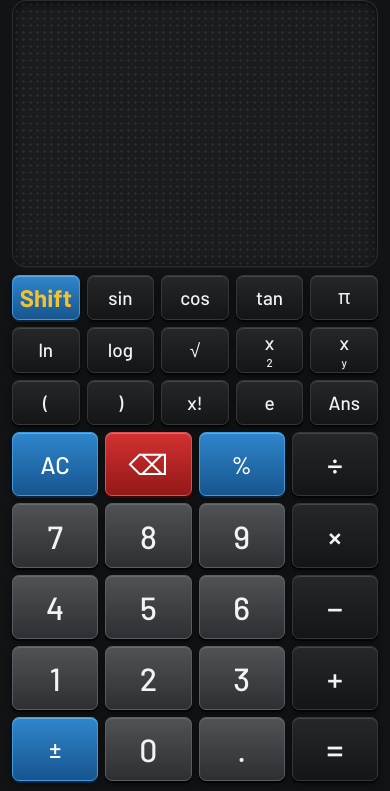
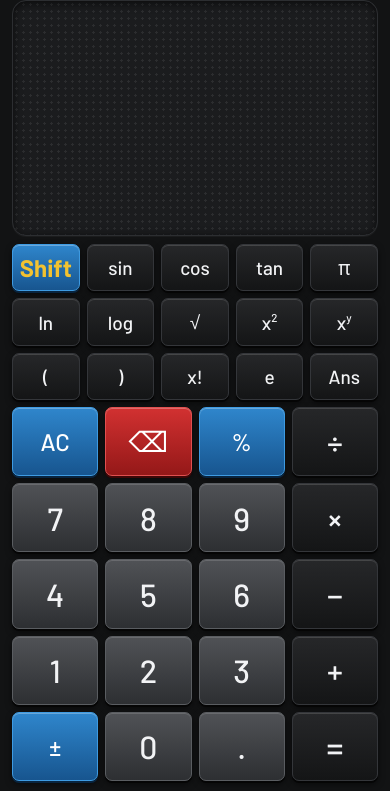
Before and after one commit to jbexten89/Calculator, a plain HTML site: page index.html in a window 390 px wide. Shown: the part 53-844 px from the top of the page. Drawn offline with Linux system fonts and the light colour scheme.

Commit message:
Fill full screen on iPhone; fix x² and xʸ key labels
Co-Authored-By: Claude Opus 5.5 <noreply@anthropic.com>
Claude-Session: https://claude.ai/code/session_01PbtQHDdt6S2qLwFLA4qyLN

```diff
--- a/index.html
+++ b/index.html
@@ -10,7 +10,7 @@
 <meta name="theme-color" content="#121314">
 <link rel="apple-touch-icon" href="apple-touch-icon.png">
 <link rel="icon" type="image/png" href="icon-512.png">
-<style>:root{padding-top:env(safe-area-inset-top,0px);padding-bottom:env(safe-area-inset-bottom,0px);height:100%;box-sizing:border-box}html{background:#121314}body{font:14px system-ui,sans-serif}[hidden]{display:none!important}</style>
+<style>html{background:#121314}body{font:14px system-ui,sans-serif}[hidden]{display:none!important}</style>
 <title>Pocket Calc</title>
 <link rel="preconnect" href="https://fonts.googleapis.com">
 <link rel="preconnect" href="https://fonts.gstatic.com" crossorigin>
@@ -50,7 +50,10 @@ body {
   font-family: var(--font);
   padding-left: max(12px, env(safe-area-inset-left, 0px));
   padding-right: max(12px, env(safe-area-inset-right, 0px));
-  padding-block: 10px;
+  position: fixed;
+  inset: 0;
+  padding-top: calc(env(safe-area-inset-top, 0px) + 10px);
+  padding-bottom: calc(env(safe-area-inset-bottom, 0px) + 10px);
   display: flex;
   justify-content: center;
   -webkit-tap-highlight-color: transparent;
@@ -64,7 +67,6 @@ body {
   width: 100%;
   max-width: 460px;
   height: 100%;
-  min-height: 560px;
   display: flex;
   flex-direction: column;
   gap: 8px;
@@ -129,7 +131,7 @@ header { display: flex; align-items: center; gap: 8px; }
 .std { display: grid; grid-template-columns: repeat(4, 1fr); gap: 7px; }
 .k {
   --hi: var(--black-hi); --lo: var(--black-lo); --edge: #34363A;
-  height: clamp(50px, 7.6vh, 72px); border-radius: 7px;
+  height: clamp(50px, 8.2vh, 80px); border-radius: 7px;
   border: 1px solid var(--edge);
   background: linear-gradient(var(--hi), var(--lo));
   box-shadow: inset 0 1px 0 rgba(255,255,255,.14), 0 2px 0 #050505, 0 3px 6px rgba(0,0,0,.55);
@@ -137,7 +139,7 @@ header { display: flex; align-items: center; gap: 8px; }
   cursor: pointer; display: grid; place-items: center;
   transition: transform .06s ease, filter .12s ease, box-shadow .06s ease;
 }
-.sci .k { height: clamp(38px, 5.4vh, 50px); font-size: 19px; }
+.sci .k { height: clamp(38px, 5.6vh, 54px); font-size: 19px; }
 .k:active { transform: translateY(2px); box-shadow: inset 0 1px 0 rgba(255,255,255,.1), 0 0 0 #050505, 0 1px 2px rgba(0,0,0,.5); filter: brightness(1.15); }
 .k.grey { --hi: var(--grey-hi); --lo: var(--grey-lo); --edge: #5A5D61; font-size: 32px; }
 .k.blue { --hi: var(--blue-hi); --lo: var(--blue-lo); --edge: var(--blue-edge); color: #fff; font-size: 24px; box-shadow: inset 0 1px 0 rgba(255,255,255,.28), 0 2px 0 #08243F, 0 3px 6px rgba(0,0,0,.55); }
@@ -146,7 +148,8 @@ header { display: flex; align-items: center; gap: 8px; }
 .k.eq { font-size: 34px; }
 .k.shift { color: var(--shift); font-weight: 700; }
 .sci .k.on { --hi: var(--blue-lo); --lo: var(--blue-hi); filter: brightness(1.2); }
-.k sup { font-size: .6em; }
+.k sup { font-size: .6em; line-height: 0; vertical-align: .7em; }
+.k span { white-space: nowrap; }
 button:focus-visible { outline: 2px solid var(--blue-text); outline-offset: 2px; }
 @media (hover: hover) { .k:hover { filter: brightness(1.12); } }
 
@@ -506,7 +509,7 @@ button:focus-visible { outline: 2px solid var(--blue-text); outline-offset: 2px;
   const sciEl = $('#sci');
   const sciBtns = SCI.map(d => {
     const b = document.createElement('button');
-    b.type = 'button'; b.className = d.k === '2nd' ? 'k blue shift' : 'k'; b.innerHTML = d.k === '2nd' ? 'Shift' : d.l;
+    b.type = 'button'; b.className = d.k === '2nd' ? 'k blue shift' : 'k'; b.innerHTML = '<span>' + (d.k === '2nd' ? 'Shift' : d.l) + '</span>';
     b.addEventListener('click', () => {
       if (d.k === '2nd') { second = !second; paintSecond(); return; }
       const k = second && d.k2 ? d.k2 : d.k;
@@ -519,7 +522,7 @@ button:focus-visible { outline: 2px solid var(--blue-text); outline-offset: 2px;
   function paintSecond() {
     sciBtns.forEach(({ b, d }) => {
       if (d.k === '2nd') { b.classList.toggle('on', second); b.setAttribute('aria-pressed', second); }
-      else if (d.l2) b.innerHTML = second ? d.l2 : d.l;
+      else if (d.l2) b.innerHTML = '<span>' + (second ? d.l2 : d.l) + '</span>';
     });
   }
 
```
